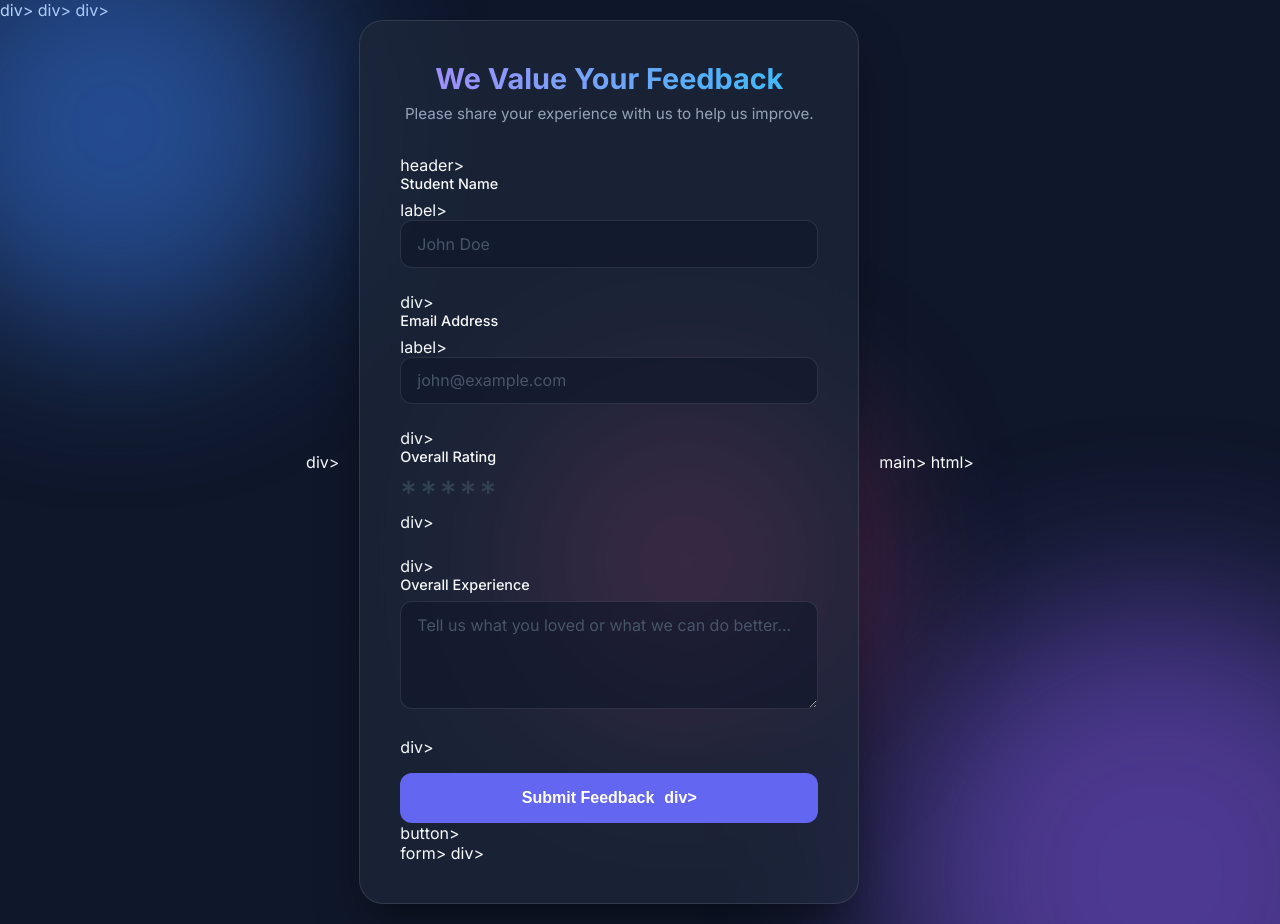
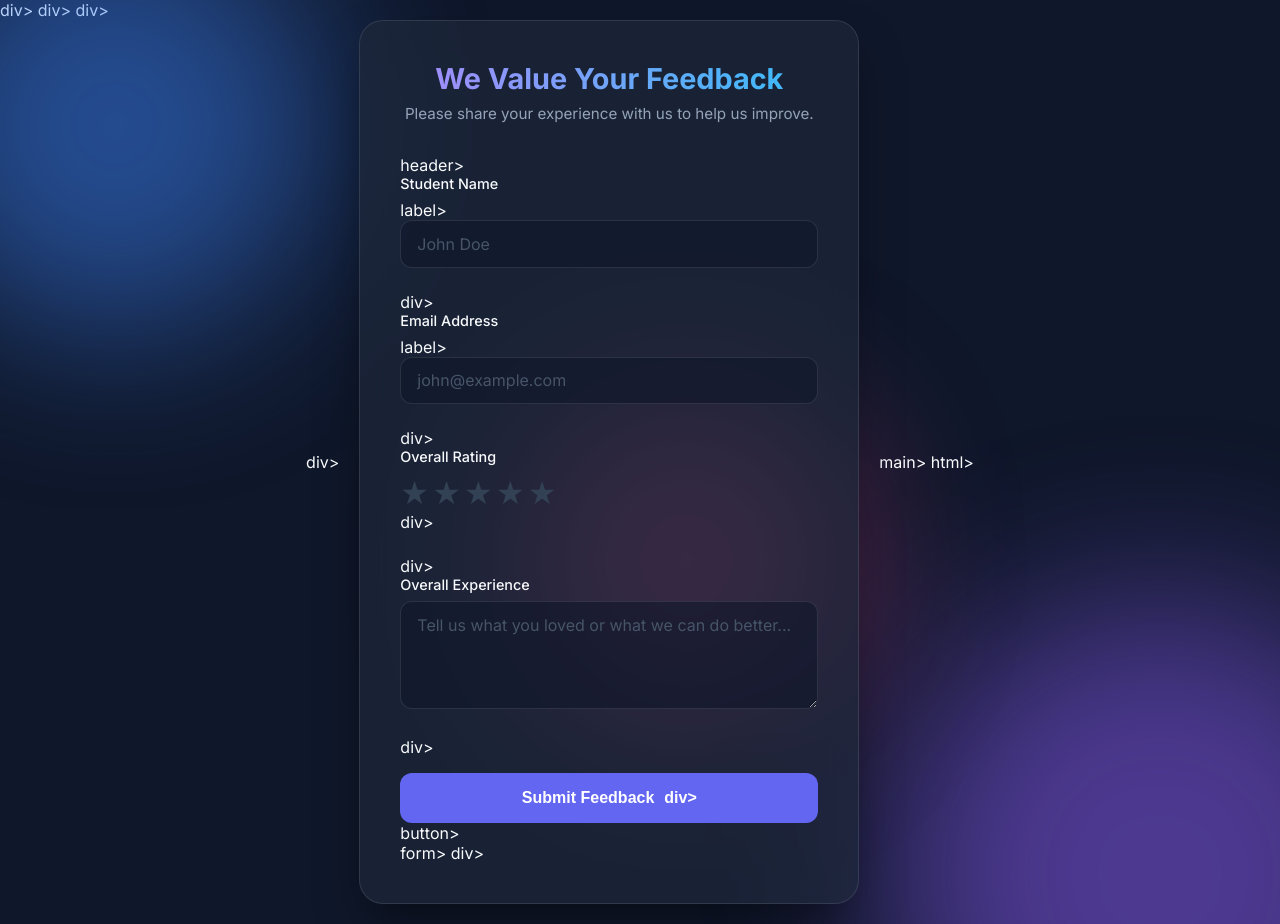
Before and after one commit to eshwaranloki-crypt/rating_for_me-1, a website: page index.html in a window 1280 px wide. Drawn offline with Linux system fonts and the light colour scheme.

Commit message:
Fix index.html content

```diff
--- a/index.html
+++ b/index.html
@@ -35,15 +35,15 @@
                                           <label>Overall Rating</label>
                                           <div class="star-rating">
                                                               <input type="radio" id="star5" name="rating" value="5" required />
-                                                              <label for="star5" title="5 stars">*</label>
+                                                              <label for="star5" title="5 stars">&#9733;</label>
                                                               <input type="radio" id="star4" name="rating" value="4" />
-                                                              <label for="star4" title="4 stars">*</label>
+                                                              <label for="star4" title="4 stars">&#9733;</label>
                                                               <input type="radio" id="star3" name="rating" value="3" />
-                                                              <label for="star3" title="3 stars">*</label>
+                                                              <label for="star3" title="3 stars">&#9733;</label>
                                                               <input type="radio" id="star2" name="rating" value="2" />
-                                                              <label for="star2" title="2 stars">*</label>
+                                                              <label for="star2" title="2 stars">&#9733;</label>
                                                               <input type="radio" id="star1" name="rating" value="1" />
-                                                              <label for="star1" title="1 star">*</label>
+                                                              <label for="star1" title="1 star">&#9733;</label>
                                           </div>div>
                           </div>div>
 
```
